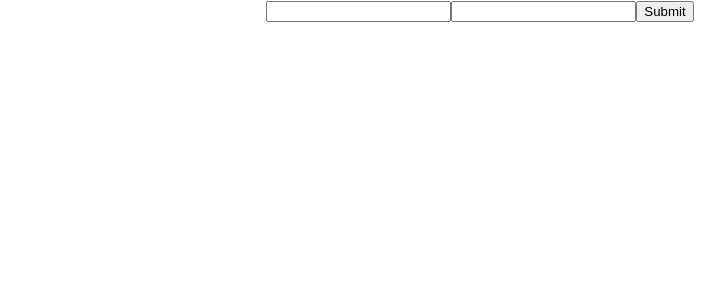
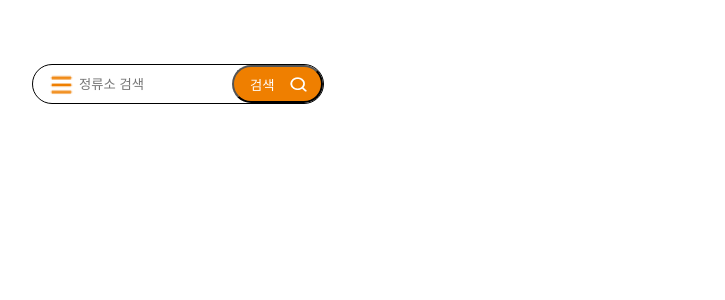
Before and after one commit to pflying1/KDT-2-Project-B-4, a React (Create React App) app in the folder client/: page / in a window 1280 px wide. Shown: the top 300 px of the page, without its empty margins (160-885 px from the left). Built offline with nearby package versions, Linux system fonts and the light colour scheme.

Commit message:
검색바 만듥 ㅣ

```diff
--- a/client/src/App.tsx
+++ b/client/src/App.tsx
@@ -1,11 +1,13 @@
 import React from 'react';
-import logo from './logo.svg';
+// import logo from './logo.svg';
 import './App.css';
 import CreateFrom from './createFrom'
+import SearchBar from './SearchBar';
 function App() {
   return (
     <div className="App">
-      <CreateFrom />
+      {/* <CreateFrom /> */}
+      <SearchBar />
     </div>
   );
 }
--- /dev/null
+++ b/client/src/SearchBar.tsx
@@ -0,0 +1,56 @@
+import React from 'react'
+import { CSSProperties } from 'react';
+import menuBox from './img/menu.png';
+import searchBox from './img/search.png';
+
+const SearchBar = () => {
+  const mainCss: CSSProperties = {
+    marginLeft:"15%",
+    marginTop: "5%",
+    position:"fixed"
+  }
+  const searchContainerCss: CSSProperties = {
+    display:"flex",
+    flexDirection:"row",
+    width: "290px",
+    height: "38px",
+    borderRadius : "20px",
+    border: "1px solid black",
+  }
+
+  const menuCss : CSSProperties = {
+    marginLeft: "5%",
+    marginTop:"1%",
+  }
+  const searchInputCss: CSSProperties = {
+    border : "1px solid white",
+    width: "150px",
+    height: "34px",
+  }
+  const searchContainerTextCss: CSSProperties = {
+    display: "flex",
+    color: 'white',
+    alignItems: 'center',
+    background: '#EF7F00',
+    width:"100px",
+    borderRadius : "20px",
+  }
+  const searchTextCss: CSSProperties = {
+    marginLeft: "10px",
+    marginRight: "15px"
+  }
+  return (
+    <div style={mainCss}>
+      <div style={searchContainerCss}>
+        <img src={menuBox} alt='menu' style={menuCss}></img>
+        <input style={searchInputCss} placeholder='정류소 검색'></input>
+        <button style={searchContainerTextCss}>
+          <div style={searchTextCss}>검색</div>
+          <img src={searchBox} alt="search"></img>
+        </button>
+      </div>
+    </div>
+  )
+}
+
+export default SearchBar;
--- /dev/null
+++ b/client/src/custom.d.ts
@@ -0,0 +1,4 @@
+declare module '*.png' {
+  const value: any;
+  export default value;
+}
```
Also changed, not shown: client/src/img/menu.png (added), client/src/img/search.png (added).
